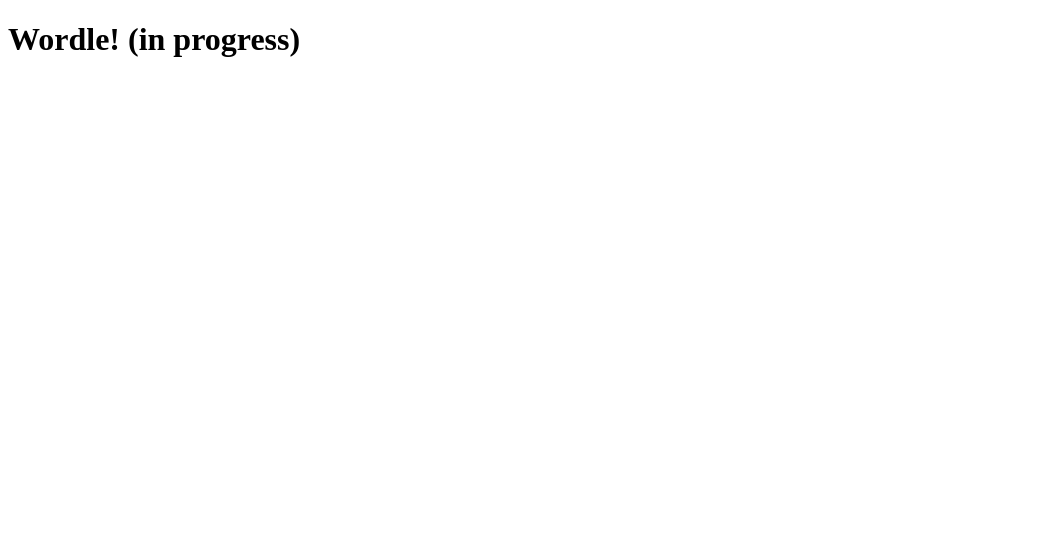
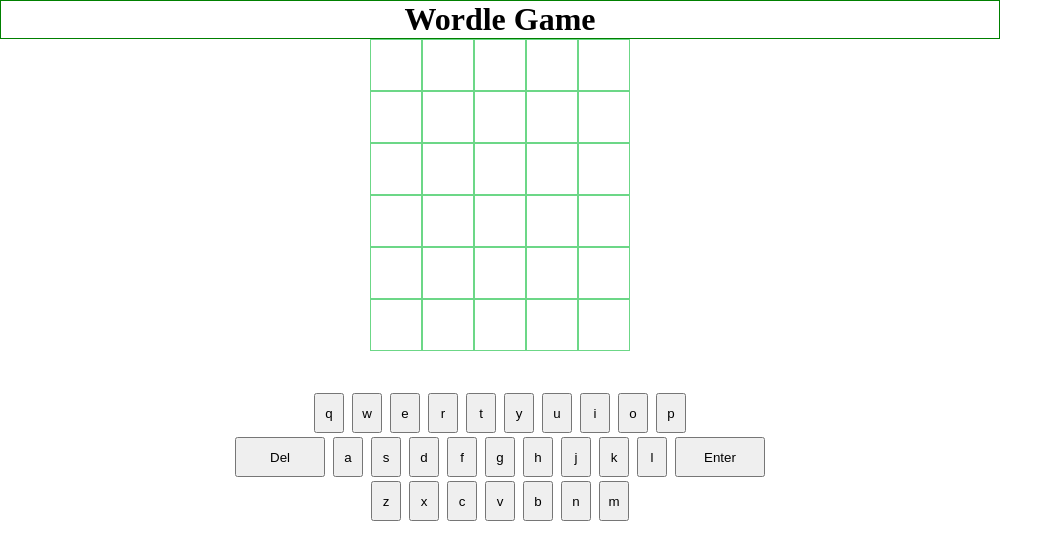
Before and after one commit to Vishula/wordle_ga, a plain HTML site: page index.html in a window 1280 px wide. Shown: the whole page, without its empty margins (0-1063 px from the left). Drawn offline with Linux system fonts and the light colour scheme.

Commit message:
Added Game Board, Keyboard, Enter and Del Key Functionality

```diff
--- a/index.html
+++ b/index.html
@@ -2,11 +2,68 @@
 <html lang="en">
 <head>
     <meta charset="UTF-8">
+    <link rel="stylesheet" href="styles.css">
     <meta http-equiv="X-UA-Compatible" content="IE=edge">
     <meta name="viewport" content="width=device-width, initial-scale=1.0">
-    <title>Document</title>
+    <title>Wordle</title>
 </head>
 <body>
-    <h1>Wordle! (in progress)</h1>
+    <div id="heading"><h1>Wordle Game</h1></div>
+
+    <div id="game">
+
+        <div id="game-board"></div>
+    </div>
+
+    <div id="keyboard">
+        <div class="row" id="row-0">
+
+            <button data-key="q">q</button>
+            <button data-key="w">w</button>
+            <button data-key="e">e</button>
+            <button data-key="r">r</button>
+            <button data-key="t">t</button>
+            <button data-key="y">y</button>
+            <button data-key="u">u</button>
+            <button data-key="i">i</button>
+            <button data-key="o">o</button>
+            <button data-key="p">p</button>
+
+
+        </div>
+        <div class="row" id="row-1">
+            <button data-key="del" class="wide-button">Del</button>
+            <button data-key="a">a</button>
+            <button data-key="s">s</button>
+            <button data-key="d">d</button>
+            <button data-key="f">f</button>
+            <button data-key="g">g</button>
+            <button data-key="h">h</button>
+            <button data-key="j">j</button>
+            <button data-key="k">k</button>
+            <button data-key="l">l</button>
+            <button data-key="enter" class="wide-button">Enter</button>
+        </div>
+        <div class="row" id="row-2">
+            <button data-key="z">z</button>
+            <button data-key="x">x</button>
+            <button data-key="c">c</button>
+            <button data-key="v">v</button>
+            <button data-key="b">b</button>
+            <button data-key="n">n</button>
+            <button data-key="m">m</button>
+
+        </div>
+
+
+
+
+
+
+    </div>
+    </div>
+
+
+    <script src="script.js"></script>
 </body>
 </html>
--- /dev/null
+++ b/script.js
@@ -0,0 +1,129 @@
+// Array that has all the words and inside that array each word will be an array
+// that contains each letter
+let guessWord = [[]]
+console.log(guessWord);
+// box to start
+let spaceOfBox = 1
+const secretWord = 'weeks'
+
+function createBoxes(){
+// create gameboard
+const gameBoard = document.getElementById('game-board')
+for (let box = 0; box <30; box++){
+    let boxes = document.createElement('div')
+    boxes.classList.add('square')
+    boxes.setAttribute('id', box + 1)
+    // boxes.innerHTML = '@'
+    gameBoard.append(boxes)
+}
+}
+createBoxes()
+
+// when hit enter key it should enter the word and move to next row if it has 5 letters in the word
+
+function enterWord() {
+    const wordArray = getCurrentArray()
+    if (wordArray.length != 5) {
+        console.log(guessWord);
+        alert("Enter a 5 letter word and try again")
+    }
+    const currentWord = wordArray.join('')
+    if (currentWord == secretWord){
+        window.alert (`Congratulations Mate!!`)
+    }
+    if (guessWord.length === 6){
+        alert(`You ran out of guesses. Word is ${secretWord}`)
+    }
+    guessWord.push([])
+}
+
+function delWord(){
+    const wordArray = getCurrentArray()
+    wordArray.pop()
+
+    console.log(wordArray);
+    const currentBoxEl = document.getElementById(String(spaceOfBox - 1))
+    currentBoxEl.innerHTML = ''
+    spaceOfBox = spaceOfBox - 1
+    console.log(currentBoxEl);
+    console.log(spaceOfBox);
+
+
+
+}
+const keyboardKeys = document.querySelectorAll('.row button')
+for (let i = 0; i < keyboardKeys.length; i++){
+    keyboardKeys[i].onclick = ({target}) => {
+        const key = target.getAttribute('data-key')
+        // console.log(key);
+
+        if (key === 'enter'){
+            enterWord()
+            return
+        }
+        if (key === 'del'){
+            delWord()
+            return
+        }
+        updateBoxWords(key)
+
+
+    }
+}
+// output.textContent = output.textContent.slice(0, output.textContent.length-1);
+
+// gets the current array thats updating
+function getCurrentArray(){
+    const currentGuessedWords = guessWord.length
+    return guessWord[currentGuessedWords - 1]
+
+}
+getCurrentArray()
+
+// update the box with letters
+function updateBoxWords(key) {
+    const currentBox = getCurrentArray()
+    if (currentBox && currentBox.length < 5){
+        currentBox.push(key)
+        // gets the box with id 1
+        const boxSpace = document.getElementById(String(spaceOfBox))
+        spaceOfBox = spaceOfBox + 1;
+
+        boxSpace.textContent = key
+    }
+
+}
+
+
+
+// // When you press the keyboard it will append it to the square boxes
+// function letterInsert(){
+//     // get keyboard from HTML
+//     const squaresOutput = document.getElementsByClassName ('square')
+//     const keyboard = document.getElementsByClassName('key')
+
+//     for (let square of squaresOutput){
+//         console.log(square);
+//         for (let key of keyboard){
+//             console.log(key);
+//             let keyElement = key.textContent
+//             key.addEventListener('click', function(){
+//                 switch (key) {
+//                     case '␡':
+//                         output.textContent = output.textContent.slice(0, output.textContent.length-1);
+//                         break;
+//                     case '␡ all':
+//                         output.textContent = '';
+//                         break;
+//                     default:
+//                         }
+
+//             })
+//         }
+
+//     }
+
+
+// }
+
+// letterInsert()
--- /dev/null
+++ b/styles.css
@@ -0,0 +1,64 @@
+* {
+    margin: 0;
+    padding: 0;
+}
+body {
+    width: 1000px;
+
+}
+#heading {
+    display: flex;
+    align-items: center;
+    justify-content: center;
+    border-bottom: 1px grey solid;
+    border: 1px solid green;
+}
+#game{
+    display: flex;
+    flex-wrap: wrap;
+    justify-content: center;
+    align-items: center;
+    flex-grow: 1;
+    overflow: hidden;
+
+
+}
+
+#game-board {
+    display: grid;
+    grid-template-columns: repeat(5, 1fr);
+}
+
+.square {
+    display: flex;
+    align-items: center;
+    justify-content: center;
+    font-size: 5vh;
+    width: 50px;
+    height: 50px;
+    border: 1px rgb(108, 215, 135) solid;
+    font-weight: bold;
+    color: red;
+    text-transform: uppercase;
+}
+
+#keyboard {
+    display: flex;
+    flex-direction: column;
+    align-items: center;
+    padding-top: 40px;
+
+}
+.row button{
+    margin: 2px;
+    width: 30px;
+    height: 40px;
+}
+
+.row button:hover {
+    background: darkgrey;
+}
+
+.row button.wide-button {
+    width: 90px;
+}
```
Also changed, not shown: mindmap.txt (added).
